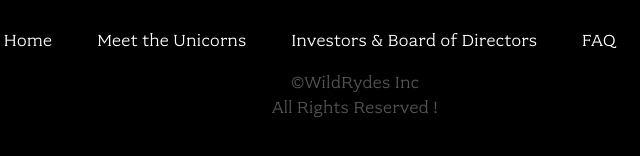
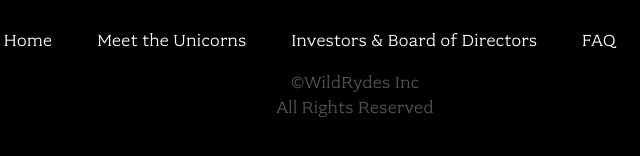
Before and after one commit to Mule-ME/aws-lambda, a plain HTML site: page index.html in a window 1280 px wide. Shown: the part 5130-5286 px from the top of the page, 285-925 px from the left. Drawn offline with Linux system fonts and the light colour scheme.

Commit message:
new config

```diff
--- a/index.html
+++ b/index.html
@@ -192,7 +192,7 @@
       <div class="row column">
         <div class="footer-legal">
           &copy;WildRydes Inc<br />
-          All Rights Reserved !
+          All Rights Reserved
         </div>
       </div>
     </footer>
```
